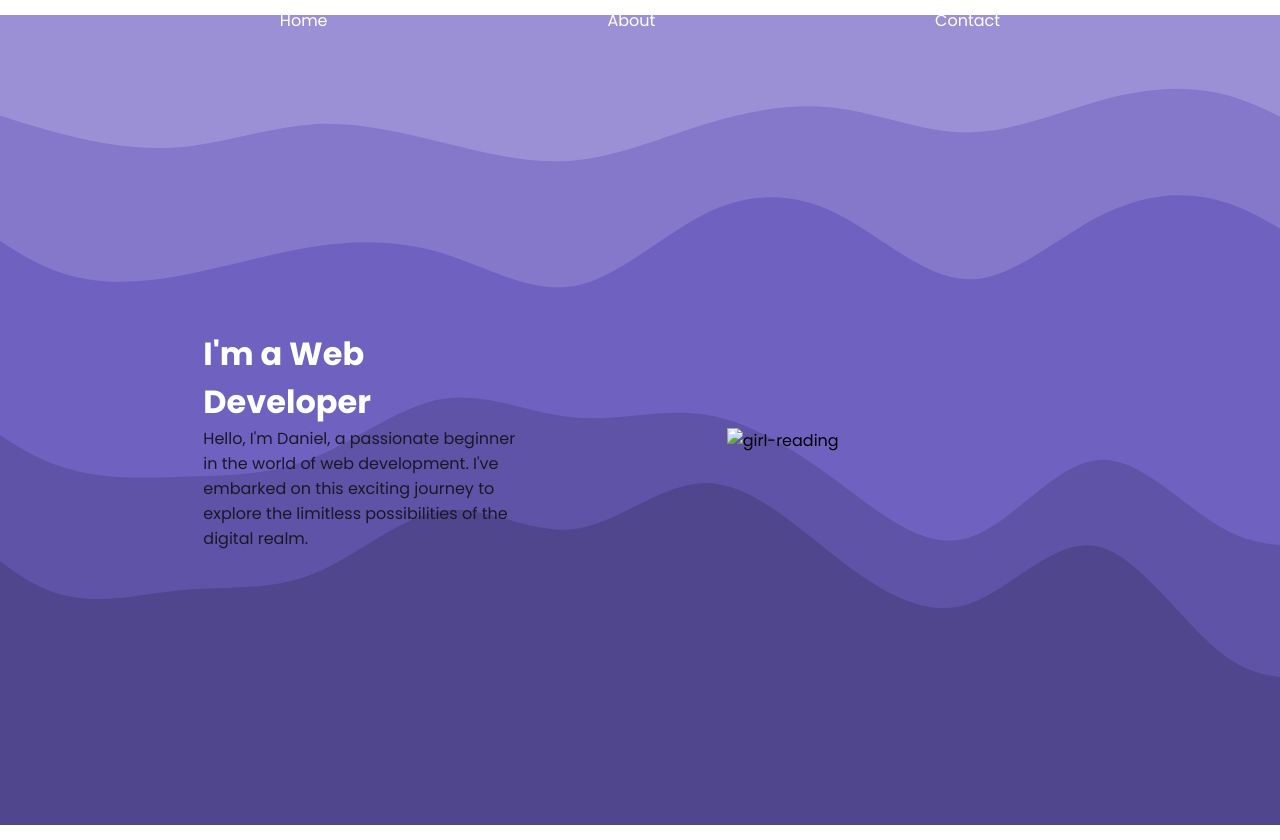
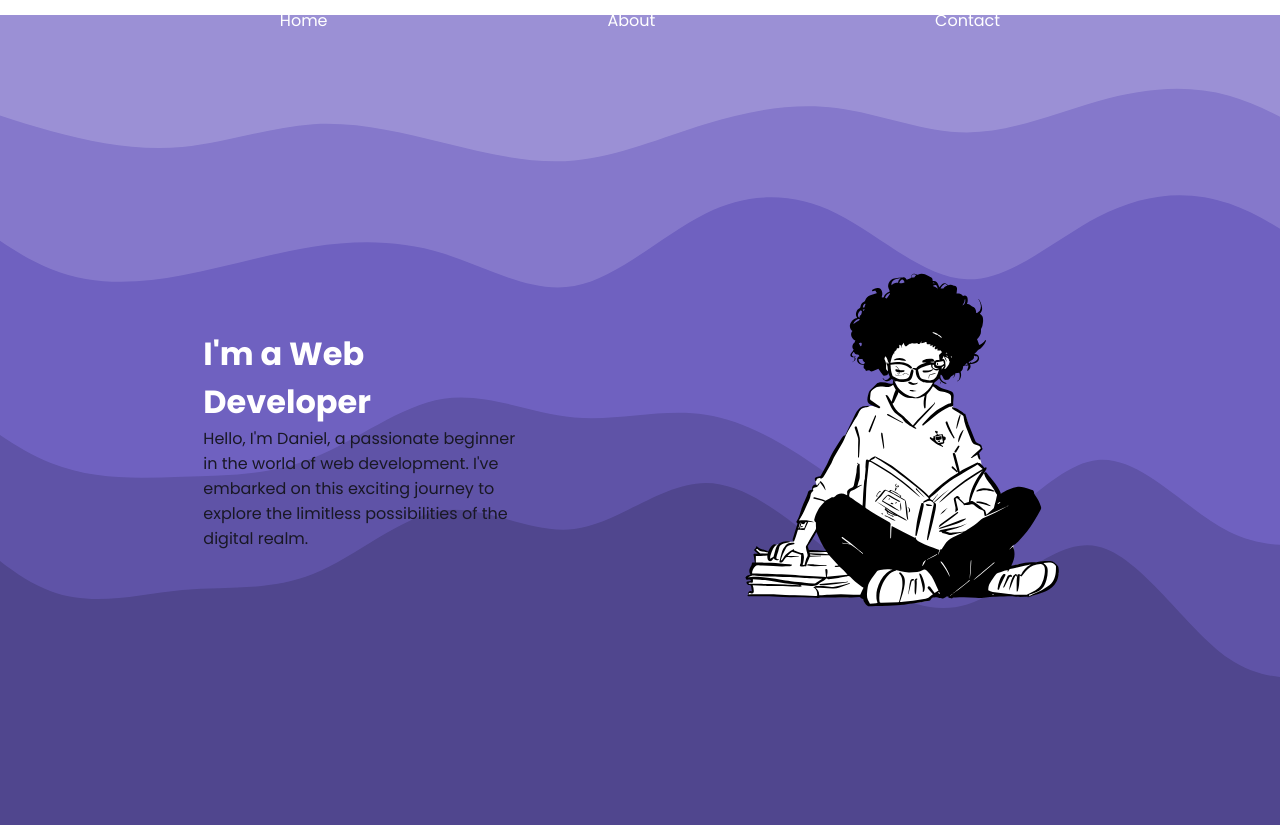
Before and after one commit to StealthyScripter/personal-portfolio-website, a plain HTML site: page index.html in a window 1280 px wide. Drawn offline with Linux system fonts and the light colour scheme; the site is published under a folder, as on GitHub Pages, so addresses that start at the root find nothing.

Commit message:
Update index.html
Fixing images

```diff
--- a/index.html
+++ b/index.html
@@ -26,7 +26,7 @@
             <p>Hello, I'm Daniel, a passionate beginner in the world of web development. I've embarked on this exciting
                 journey to explore the limitless possibilities of the digital realm.</p>
         </div>
-        <img src="/assets/Growth.svg" alt="girl-reading">
+        <img src="assets/Growth.svg" alt="girl-reading">
     </main>
 
 </body>
```
